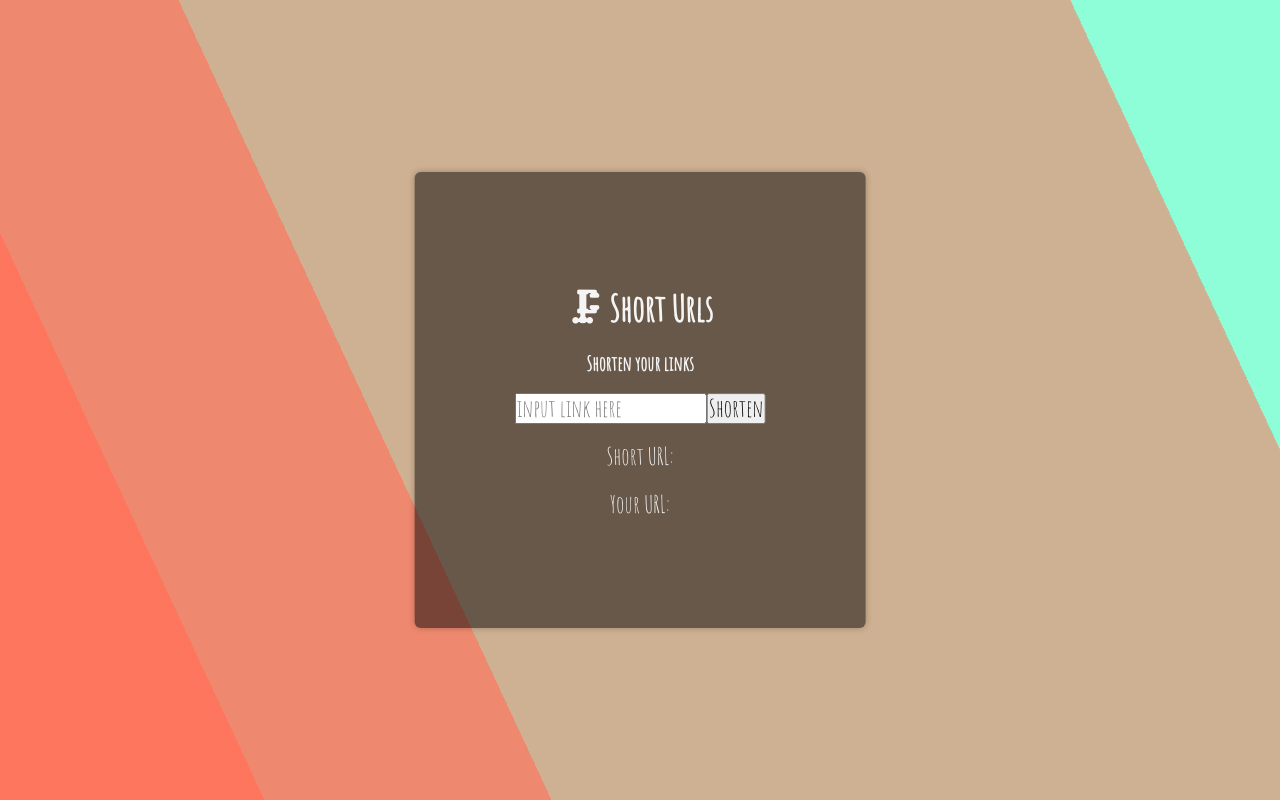
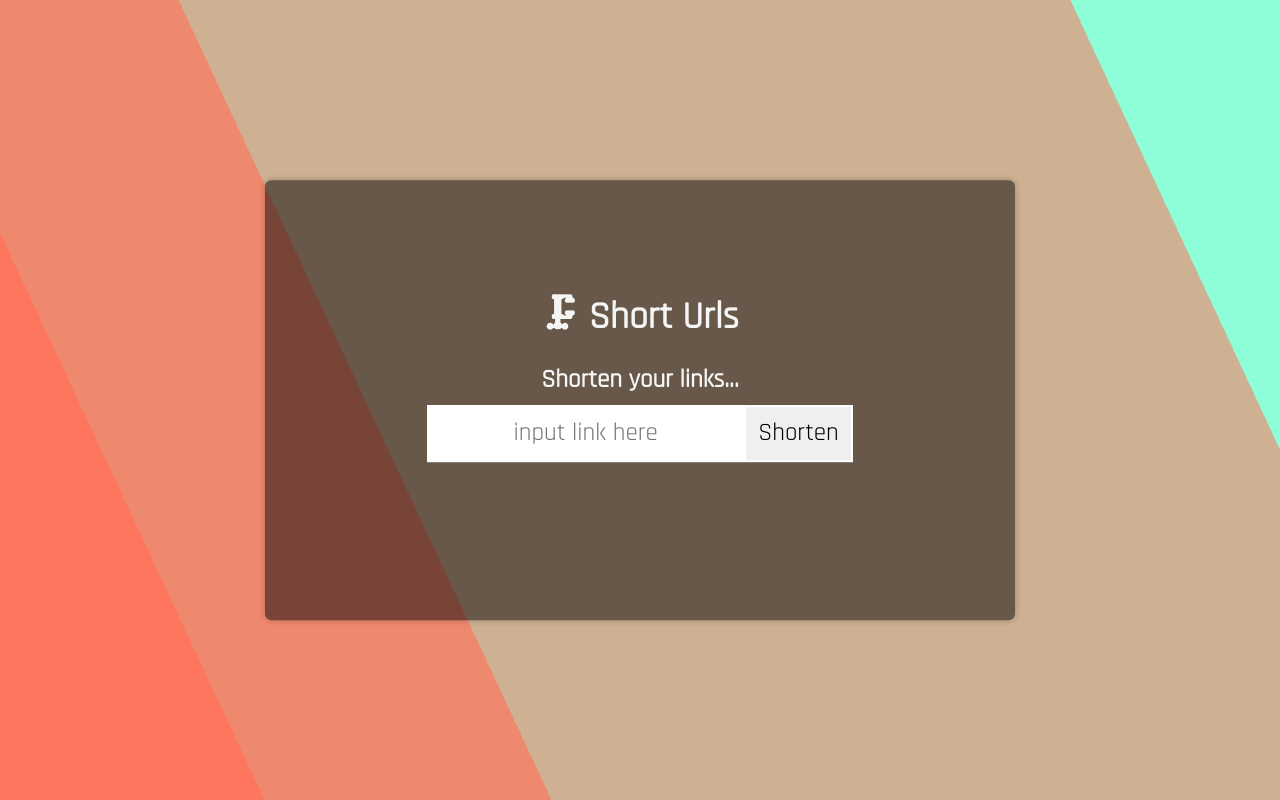
Before and after one commit to asjadjawed/short-url-client, a React (Create React App) app: page / in a window 1280 px wide. Built offline with nearby package versions, Linux system fonts and the light colour scheme.

Commit message:
basic styling completed

```diff
--- a/src/components/App.js
+++ b/src/components/App.js
@@ -22,7 +22,7 @@ function App() {
       <Content>
         <header>
           <h2>&#128476; Short Urls</h2>
-          <h5>Shorten your links</h5>
+          <h4>Shorten your links...</h4>
         </header>
         <main>
           <ShortenUrl></ShortenUrl>
--- a/src/components/Content.js
+++ b/src/components/Content.js
@@ -3,11 +3,13 @@ import styled from "styled-components";
 const Content = styled.div`
   background-color: rgba(0, 0, 0, 0.5);
   color: whitesmoke;
+  min-width: 285px;
+  width: 750px;
   border-radius: 0.25em;
   box-shadow: 0 0 0.25em rgba(0, 0, 0, 0.25);
   box-sizing: border-box;
   left: 50%;
-  padding: 10rem;
+  padding: 10rem 1rem;
   position: fixed;
   text-align: center;
   top: 50%;
--- a/src/components/ShortenUrl.js
+++ b/src/components/ShortenUrl.js
@@ -1,9 +1,29 @@
 import { useState } from "react";
+import styled from "styled-components";
 import axios from "axios";
+
+const InputUrl = styled.input`
+  padding: 1.2rem;
+  text-align: center;
+  border: 2px solid white;
+`;
+
+const ShortenButton = styled.button`
+  padding: 1.2rem;
+  text-align: center;
+  border: 2px solid white;
+`;
+
+const UrlLink = styled.a`
+  color: #fff;
+  text-decoration: none;
+  display: inline-block;
+  margin: 20px 5px;
+  cursor: pointer;
+`;
 
 const ShortenUrl = () => {
   const [longUrl, setLongUrl] = useState("");
-  const [normalizedLongUrl, setNormalizedLongUrl] = useState("");
   const [shortUrl, setShortUrl] = useState("");
   const [status, setStatus] = useState("");
 
@@ -14,35 +34,29 @@ const ShortenUrl = () => {
       .then(({ data }) => {
         setStatus("Link Shortened!");
         setShortUrl("https://short--urls.herokuapp.com/" + data.slug);
-        setNormalizedLongUrl(data.longUrl);
       })
       .catch((error) => setStatus(error.response.data.message));
   };
 
   return (
     <div>
-      <h4 className="status">{status}</h4>
+      <h4 className="status">
+        <em>{status}</em>
+      </h4>
       <form onSubmit={handleSubmit}>
-        <input
+        <InputUrl
           placeholder="input link here"
           value={longUrl}
           onChange={(e) => setLongUrl(e.target.value)}
-        ></input>
-        <button type="submit">Shorten</button>
+        ></InputUrl>
+
+        <ShortenButton type="submit">Shorten</ShortenButton>
       </form>
       <div className="results">
         <p>
-          Short URL:{" "}
-          <a href={shortUrl} target="_blank" rel="noreferrer">
-            {shortUrl}
-          </a>
-        </p>
-        <p>
-          Your URL:{" "}
-          <a href={normalizedLongUrl} target="_blank" rel="noreferrer">
-            {" "}
-            {normalizedLongUrl}
-          </a>
+          <UrlLink href={shortUrl} target="_blank" rel="noreferrer">
+            {shortUrl ? "🌐 " + shortUrl : null}
+          </UrlLink>
         </p>
       </div>
     </div>
--- a/src/index.css
+++ b/src/index.css
@@ -1,4 +1,5 @@
-@import url("https://fonts.googleapis.com/css2?family=Amatic+SC&display=swap");
+/* @import url("https://fonts.googleapis.com/css2?family=Amatic+SC&display=swap"); */
+@import url("https://fonts.googleapis.com/css2?family=Rajdhani&display=swap");
 
 *,
 *::after,
@@ -15,7 +16,8 @@ html {
 
 body {
   height: 100vh;
-  font-size: 2.4rem;
+  font-size: 2.5rem;
   line-height: 2;
-  font-family: "Amatic SC", cursive;
+  /* font-family: "Amatic SC", cursive; */
+  font-family: "Rajdhani", sans-serif;
 }
```
